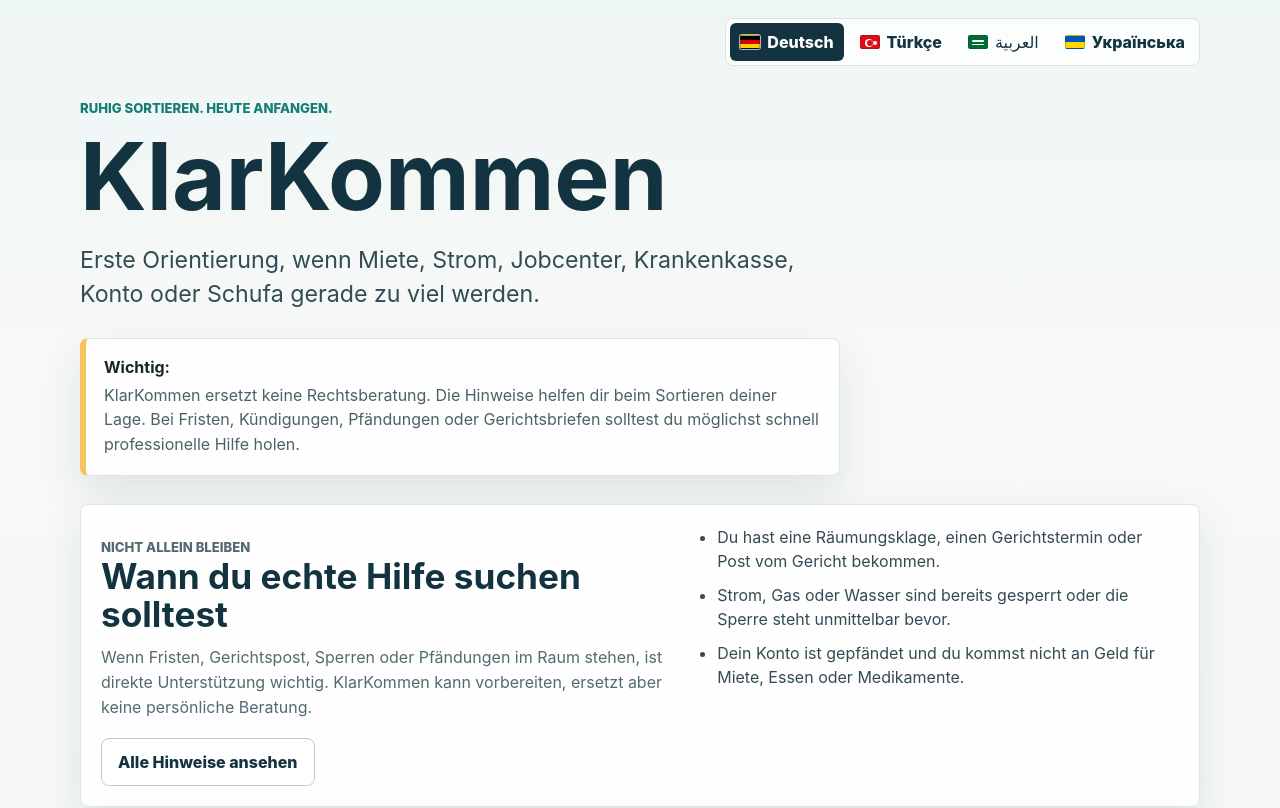
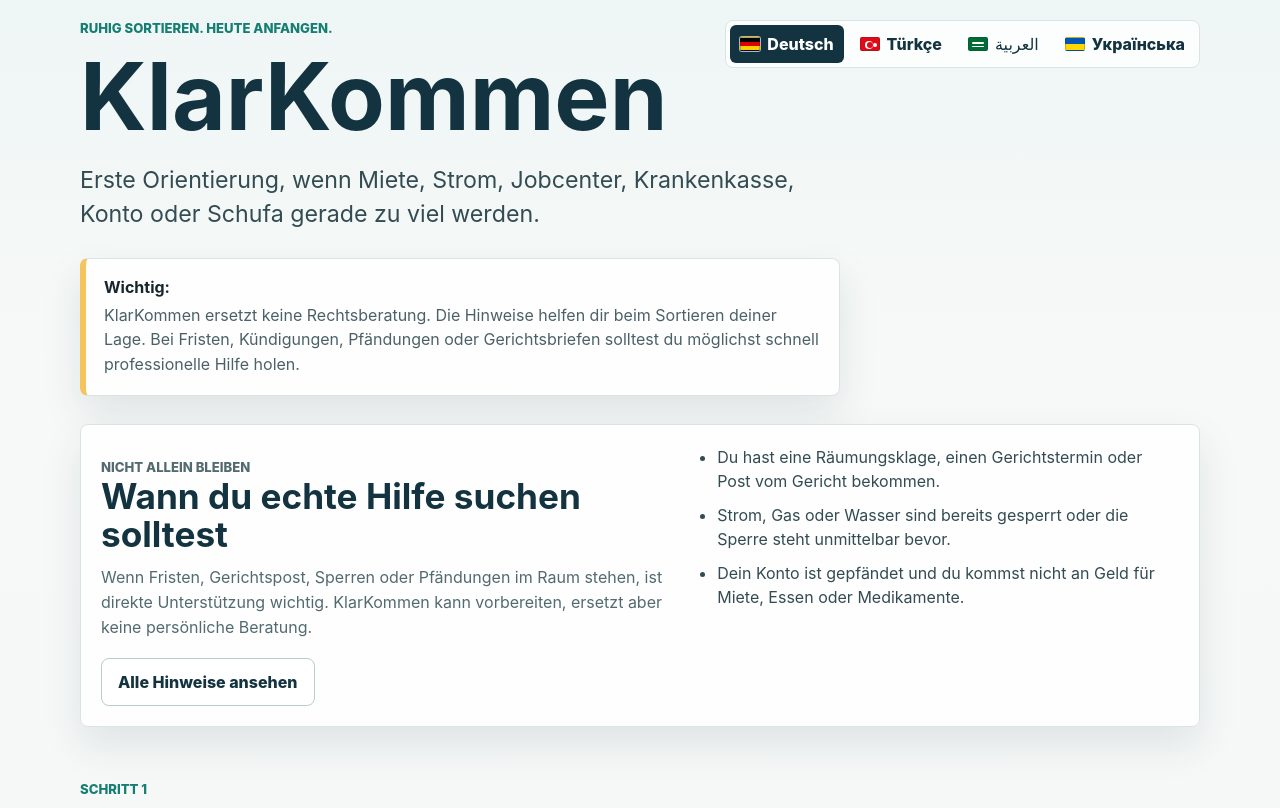
Before and after one commit to akluth/KlarKommen, a React (Vite) app: page / in a window 1280 px wide. Shown: the top 808 px of the page. Built offline with nearby package versions, Linux system fonts and the light colour scheme.

Commit message:
Polish favicon and header alignment

```diff
--- a/index.html
+++ b/index.html
@@ -8,6 +8,7 @@
       content="KlarKommen hilft beim Sortieren akuter bürokratischer und finanzieller Notlagen."
     />
     <meta name="theme-color" content="#12333f" />
+    <link rel="icon" type="image/svg+xml" href="/icon.svg" />
     <link rel="manifest" href="/manifest.webmanifest" />
     <title>KlarKommen</title>
   </head>
--- a/src/styles/global.css
+++ b/src/styles/global.css
@@ -46,6 +46,7 @@
 }
 
 .app-shell {
+  position: relative;
   min-height: 100vh;
   background:
     linear-gradient(180deg, #eef6f5 0, #f7f9f8 360px, #f4f7f7 100%),
@@ -60,11 +61,15 @@
 }
 
 .site-header {
+  position: absolute;
+  top: 20px;
+  right: 0;
+  left: 0;
   display: flex;
   align-items: center;
   justify-content: space-between;
   gap: 12px;
-  padding: 18px 0 0;
+  z-index: 2;
 }
 
 .language-switcher {
@@ -233,7 +238,7 @@
 }
 
 .hero {
-  padding: 34px 0 22px;
+  padding: 20px 0 22px;
 }
 
 .hero-content {
@@ -394,7 +399,7 @@
 
 .flow-shell,
 .results {
-  padding: 28px 0 48px;
+  padding: 86px 0 48px;
 }
 
 .flow-top,
@@ -643,7 +648,7 @@
 }
 
 .info-page {
-  padding: 28px 0 52px;
+  padding: 86px 0 52px;
 }
 
 .info-back {
```
Also changed, not shown: icon.svg.
